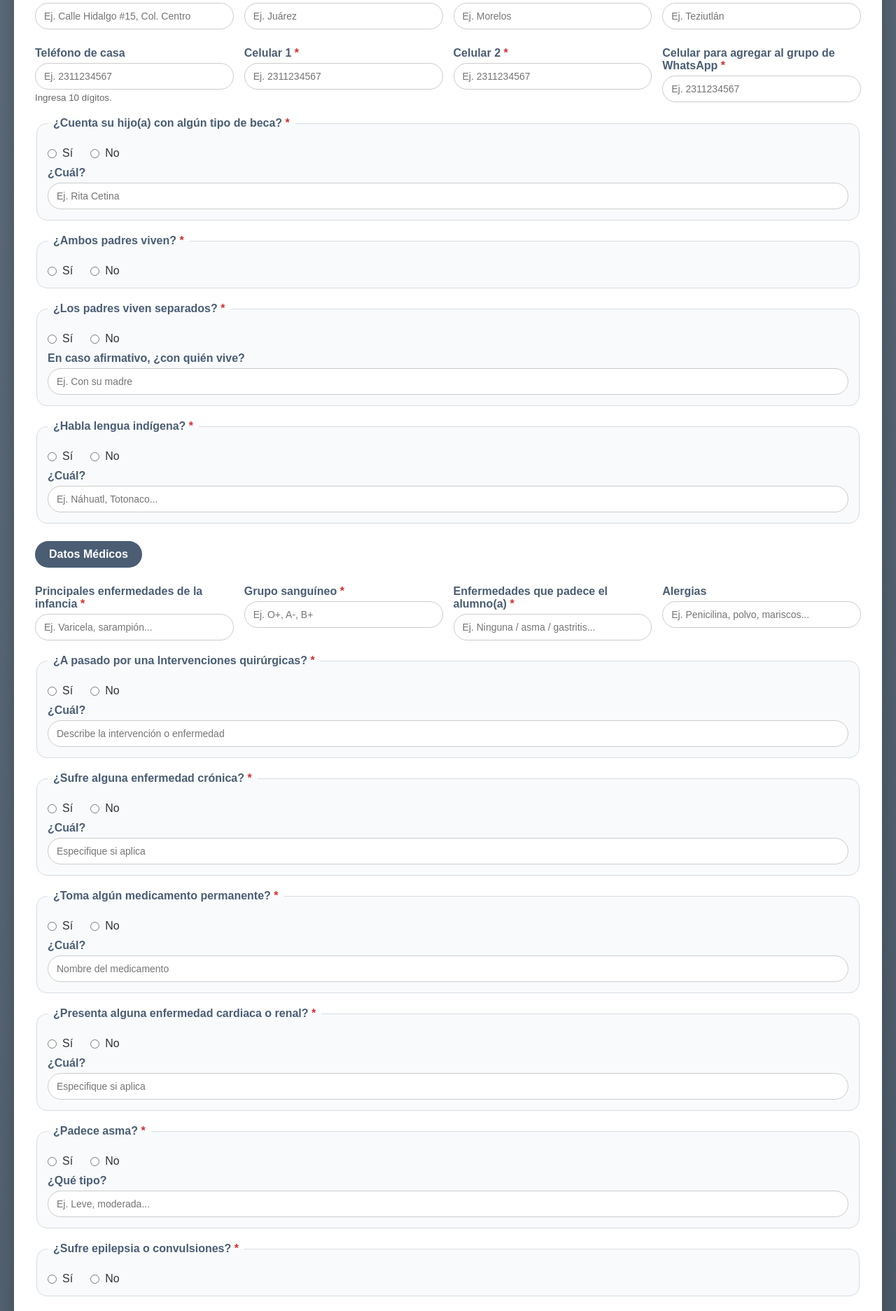
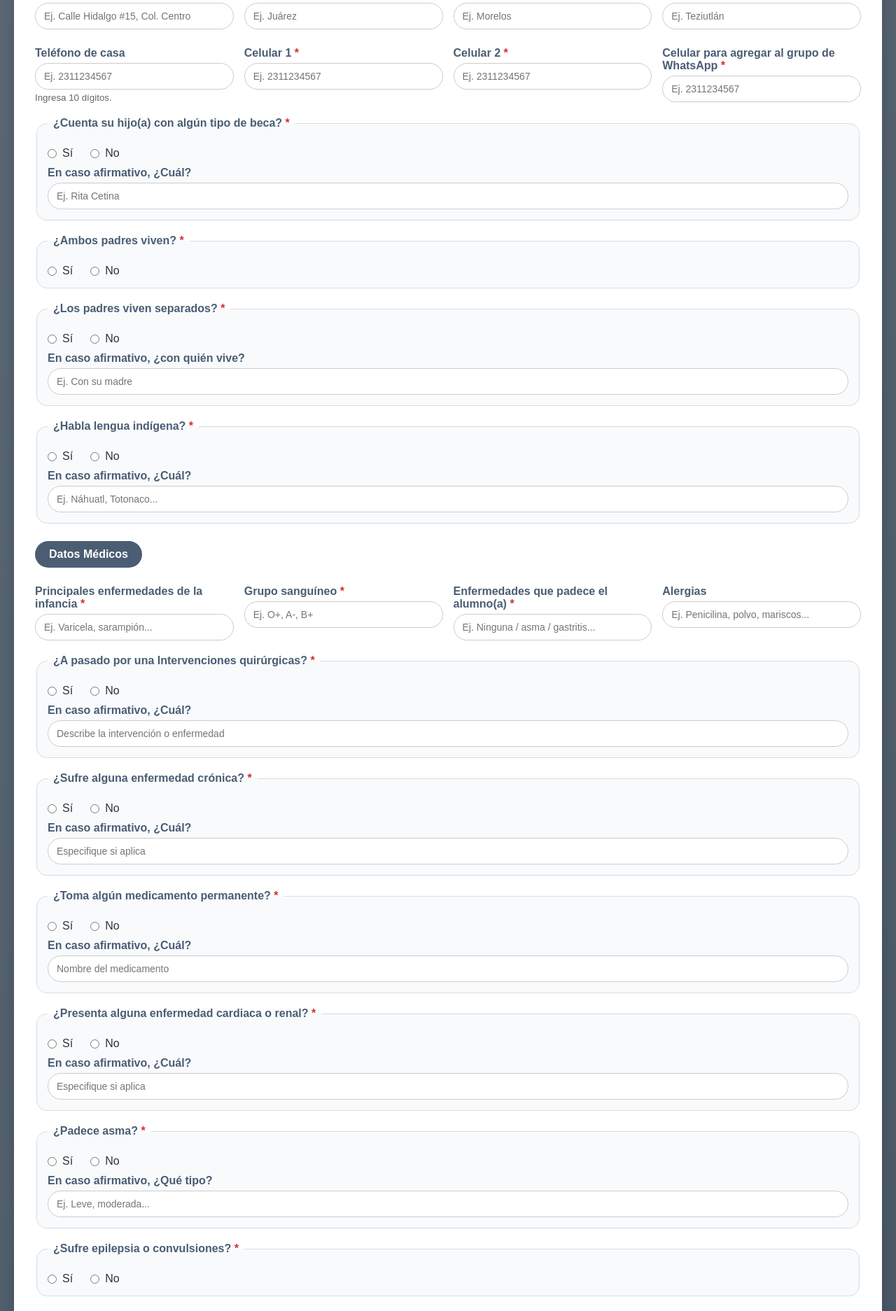
Before and after one commit to Carlos-Franco545/rrl, a Flask app: page /ficha in a window 1280 px wide. Shown: the part 795-2668 px from the top of the page at 70% size. Run offline with Flask 3, Linux system fonts and the light colour scheme.

Commit message:
Update ficha.html

```diff
--- a/templates/ficha.html
+++ b/templates/ficha.html
@@ -301,7 +301,7 @@ small{
             <label><input type="radio" id="beca_no" name="beca" value="NO"> No</label>
         </div>
         <div class="field">
-            <label for="cualBe">¿Cuál? <span id="ast_cualBe" class="required" style="display: none;">*</span></label>
+            <label for="cualBe">En caso afirmativo, ¿Cuál? <span id="ast_cualBe" class="required" style="display: none;">*</span></label>
             <input type="text" id="cualBe" name="cualBe" placeholder="Ej. Rita Cetina">
         </div>
     </fieldset>
@@ -333,7 +333,7 @@ small{
             <label><input type="radio" id="lengua_no" name="lengua" value="NO"> No</label>
         </div>
         <div class="field">
-            <label for="cuall">¿Cuál? <span id="ast_cuall" class="required" style="display: none;">*</span></label>
+            <label for="cuall">En caso afirmativo, ¿Cuál? <span id="ast_cuall" class="required" style="display: none;">*</span></label>
             <input type="text" id="cuall" name="cuall" placeholder="Ej. Náhuatl, Totonaco...">
         </div>
     </fieldset>
@@ -369,7 +369,7 @@ small{
             <label><input type="radio" id="int_no" name="int" value="NO"> No</label>
         </div>
         <div class="field">
-            <label for="cualMedico">¿Cuál? <span id="ast_cualMedico" class="required" style="display: none;">*</span></label>
+            <label for="cualMedico">En caso afirmativo, ¿Cuál? <span id="ast_cualMedico" class="required" style="display: none;">*</span></label>
             <input type="text" id="cualMedico" name="cualMedico" placeholder="Describe la intervención o enfermedad">
         </div>
     </fieldset>
@@ -381,7 +381,7 @@ small{
             <label><input type="radio" id="cron_no" name="cron" value="NO"> No</label>
         </div>
         <div class="field">
-            <label for="cualSufre">¿Cuál? <span id="ast_cualSufre" class="required" style="display: none;">*</span></label>
+            <label for="cualSufre">En caso afirmativo, ¿Cuál? <span id="ast_cualSufre" class="required" style="display: none;">*</span></label>
             <input type="text" id="cualSufre" name="cualSufre" placeholder="Especifique si aplica">
         </div>
     </fieldset>
@@ -393,7 +393,7 @@ small{
             <label><input type="radio" id="medicamento_no" name="medicamento" value="NO"> No</label>
         </div>
         <div class="field">
-            <label for="cualT">¿Cuál? <span id="ast_cualT" class="required" style="display: none;">*</span></label>
+            <label for="cualT">En caso afirmativo, ¿Cuál? <span id="ast_cualT" class="required" style="display: none;">*</span></label>
             <input type="text" id="cualT" name="cualT" placeholder="Nombre del medicamento">
         </div>
     </fieldset>
@@ -405,7 +405,7 @@ small{
             <label><input type="radio" id="cardiaca_no" name="cardiaca" value="NO"> No</label>
         </div>
         <div class="field">
-            <label for="cualEnf">¿Cuál? <span id="ast_cualEnf" class="required" style="display: none;">*</span></label>
+            <label for="cualEnf">En caso afirmativo, ¿Cuál? <span id="ast_cualEnf" class="required" style="display: none;">*</span></label>
             <input type="text" id="cualEnf" name="cualEnf" placeholder="Especifique si aplica">
         </div>
     </fieldset>
@@ -417,7 +417,7 @@ small{
             <label><input type="radio" id="asma_no" name="asma" value="NO"> No</label>
         </div>
         <div class="field">
-            <label for="tipoAsma">¿Qué tipo? <span id="ast_tipoAsma" class="required" style="display: none;">*</span></label>
+            <label for="tipoAsma">En caso afirmativo, ¿Qué tipo? <span id="ast_tipoAsma" class="required" style="display: none;">*</span></label>
             <input type="text" id="tipoAsma" name="tipoAsma" placeholder="Ej. Leve, moderada...">
         </div>
     </fieldset>
@@ -502,7 +502,7 @@ small{
             <label><input type="radio" id="EduEs_no" name="EduEs" value="NO"> No</label>
         </div>
         <div class="field">
-            <label for="moviEs">Motivo <span id="ast_moviEs" class="required" style="display: none;">*</span></label>
+            <label for="moviEs">En caso afirmativo, Motivo <span id="ast_moviEs" class="required" style="display: none;">*</span></label>
             <input type="text" id="moviEs" name="moviEs" placeholder="Explique si aplica">
         </div>
     </fieldset>
@@ -516,7 +516,7 @@ small{
             <label><input type="radio" id="trab_no" name="trab" value="NO"> No</label>
         </div>
         <div class="field">
-            <label for="desTrab">Descríbalo <span id="ast_desTrab" class="required" style="display: none;">*</span></label>
+            <label for="desTrab">En caso afirmativo, Descríbalo <span id="ast_desTrab" class="required" style="display: none;">*</span></label>
             <input type="text" id="desTrab" name="desTrab" placeholder="Ej. Ayuda en negocio familiar">
         </div>
     </fieldset>
@@ -553,7 +553,7 @@ small{
             <label><input type="checkbox" name="TransporteTipO" value="X"> Otro</label>
         </div>
         <div class="field">
-            <label for="cualTip">Otro, ¿cuál?</label>
+            <label for="cualTip">En caso afirmativo, ¿cuál?</label>
             <input type="text" id="cualTip" name="cualTip" placeholder="Especifique si eligió 'Otro'">
         </div>
     </fieldset>
@@ -630,7 +630,7 @@ small{
             <label><input type="radio" id="psico_no" name="psico" value="NO"> No</label>
         </div>
         <div class="field">
-            <label for="razonPsi">Razón <span id="ast_razonPsi" class="required" style="display: none;">*</span></label>
+            <label for="razonPsi">En caso afirmativo, Razón <span id="ast_razonPsi" class="required" style="display: none;">*</span></label>
             <input type="text" id="razonPsi" name="razonPsi" placeholder="Explique si aplica">
         </div>
     </fieldset>
```
